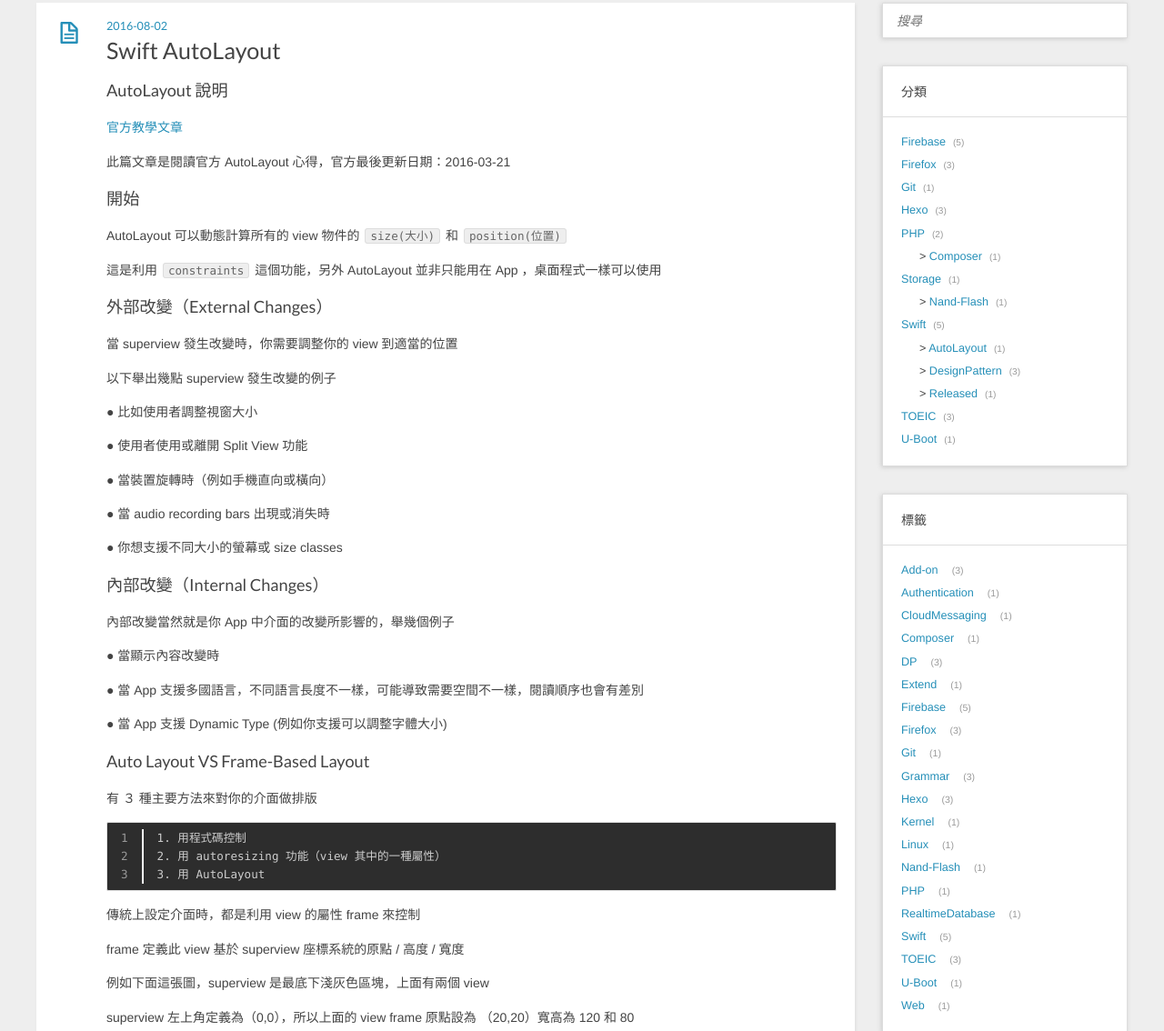
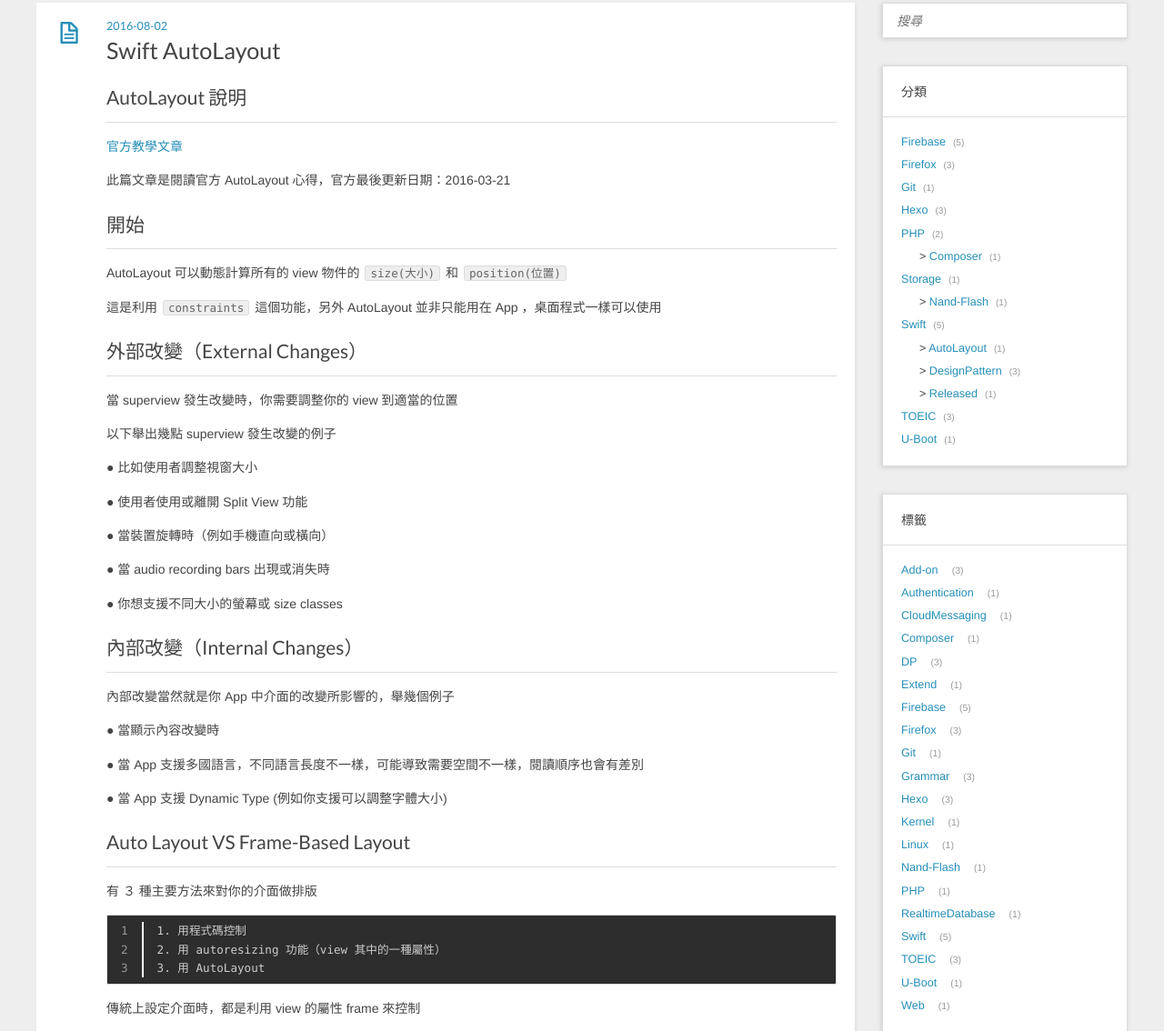
Before and after one commit to JasonChiuCC/JasonChiuCC.github.io, a plain HTML site: page 2016/08/02/swift-autolayout/index.html in a window 1280 px wide. Shown: the part 155-1289 px from the top of the page at 91% size. Drawn offline with nearby package versions, Linux system fonts and the light colour scheme; some packages are replaced by stand-ins of ours; a script that the page names is missing.

Commit message:
Site updated: 2016-08-03 01:04:37

```diff
--- a/2016/08/02/swift-autolayout/index.html
+++ b/2016/08/02/swift-autolayout/index.html
@@ -63,23 +63,23 @@
     </header>
     <div class="entry">
 
-        <h3 id="AutoLayout-說明"><a href="#AutoLayout-說明" class="headerlink" title="AutoLayout 說明"></a>AutoLayout 說明</h3><p><a href="https://developer.apple.com/library/ios/documentation/UserExperience/Conceptual/AutolayoutPG/" target="_blank" rel="external">官方教學文章</a></p>
+        <h2 id="AutoLayout-說明"><a href="#AutoLayout-說明" class="headerlink" title="AutoLayout 說明"></a>AutoLayout 說明</h2><p><a href="https://developer.apple.com/library/ios/documentation/UserExperience/Conceptual/AutolayoutPG/" target="_blank" rel="external">官方教學文章</a></p>
 <p>此篇文章是閱讀官方 AutoLayout 心得，官方最後更新日期：2016-03-21</p>
 <a id="more"></a>
-<h3 id="開始"><a href="#開始" class="headerlink" title="開始"></a>開始</h3><p>AutoLayout 可以動態計算所有的 view 物件的 <code>size(大小)</code> 和 <code>position(位置)</code></p>
+<h2 id="開始"><a href="#開始" class="headerlink" title="開始"></a>開始</h2><p>AutoLayout 可以動態計算所有的 view 物件的 <code>size(大小)</code> 和 <code>position(位置)</code></p>
 <p>這是利用 <code>constraints</code> 這個功能，另外 AutoLayout 並非只能用在 App ，桌面程式一樣可以使用</p>
-<h3 id="外部改變（External-Changes）"><a href="#外部改變（External-Changes）" class="headerlink" title="外部改變（External Changes）"></a>外部改變（External Changes）</h3><p>當 superview 發生改變時，你需要調整你的 view 到適當的位置</p>
+<h2 id="外部改變（External-Changes）"><a href="#外部改變（External-Changes）" class="headerlink" title="外部改變（External Changes）"></a>外部改變（External Changes）</h2><p>當 superview 發生改變時，你需要調整你的 view 到適當的位置</p>
 <p>以下舉出幾點 superview 發生改變的例子</p>
 <p>● 比如使用者調整視窗大小</p>
 <p>● 使用者使用或離開 Split View 功能</p>
 <p>● 當裝置旋轉時（例如手機直向或橫向）</p>
 <p>● 當 audio recording bars 出現或消失時 </p>
 <p>● 你想支援不同大小的螢幕或 size classes</p>
-<h3 id="內部改變（Internal-Changes）"><a href="#內部改變（Internal-Changes）" class="headerlink" title="內部改變（Internal Changes）"></a>內部改變（Internal Changes）</h3><p>內部改變當然就是你 App 中介面的改變所影響的，舉幾個例子</p>
+<h2 id="內部改變（Internal-Changes）"><a href="#內部改變（Internal-Changes）" class="headerlink" title="內部改變（Internal Changes）"></a>內部改變（Internal Changes）</h2><p>內部改變當然就是你 App 中介面的改變所影響的，舉幾個例子</p>
 <p>● 當顯示內容改變時</p>
 <p>● 當 App 支援多國語言，不同語言長度不一樣，可能導致需要空間不一樣，閱讀順序也會有差別</p>
 <p>● 當 App 支援 Dynamic Type (例如你支援可以調整字體大小)</p>
-<h3 id="Auto-Layout-VS-Frame-Based-Layout"><a href="#Auto-Layout-VS-Frame-Based-Layout" class="headerlink" title="Auto Layout VS Frame-Based Layout"></a>Auto Layout VS Frame-Based Layout</h3><p>有 ３ 種主要方法來對你的介面做排版</p>
+<h2 id="Auto-Layout-VS-Frame-Based-Layout"><a href="#Auto-Layout-VS-Frame-Based-Layout" class="headerlink" title="Auto Layout VS Frame-Based Layout"></a>Auto Layout VS Frame-Based Layout</h2><p>有 ３ 種主要方法來對你的介面做排版</p>
 <figure class="highlight plain"><table><tr><td class="gutter"><pre><span class="line">1</span><br><span class="line">2</span><br><span class="line">3</span><br></pre></td><td class="code"><pre><span class="line">1. 用程式碼控制</span><br><span class="line">2. 用 autoresizing 功能（view 其中的一種屬性）</span><br><span class="line">3. 用 AutoLayout</span><br></pre></td></tr></table></figure>
 <p>傳統上設定介面時，都是利用 view 的屬性 frame 來控制</p>
 <p>frame 定義此 view 基於 superview 座標系統的原點 / 高度 / 寬度</p>
@@ -99,7 +99,7 @@
 <li><p>學習 API </p>
 </li>
 </ol>
-<h3 id="Auto-Layout-Without-Constraints"><a href="#Auto-Layout-Without-Constraints" class="headerlink" title="Auto Layout Without Constraints"></a>Auto Layout Without Constraints</h3><p>首先介紹 Stack views 這個元件，一個 Stack views 中定義了”一行”或是”一列”的元素</p>
+<h2 id="Auto-Layout-Without-Constraints"><a href="#Auto-Layout-Without-Constraints" class="headerlink" title="Auto Layout Without Constraints"></a>Auto Layout Without Constraints</h2><p>首先介紹 Stack views 這個元件，一個 Stack views 中定義了”一行”或是”一列”的元素</p>
 <p>看你是用哪一種 Stack views（垂直或水平），Stack views 用下面屬性來排列裡面的元素（view）</p>
 <p><a href="https://developer.apple.com/library/ios/documentation/UIKit/Reference/UIStackView_Class_Reference/index.html#//apple_ref/occ/instp/UIStackView/axis" target="_blank" rel="external">axis</a> 中文解釋為”軸” (UIStackView only)，此屬性定義 Stack views 的方向（垂直或水平）</p>
 <p>orientation 解釋為方位 (NSStackView only)，定義 Stack views 的方向（垂直或水平）</p>
```
Also changed, not shown: index.html (+1 -1 lines).
